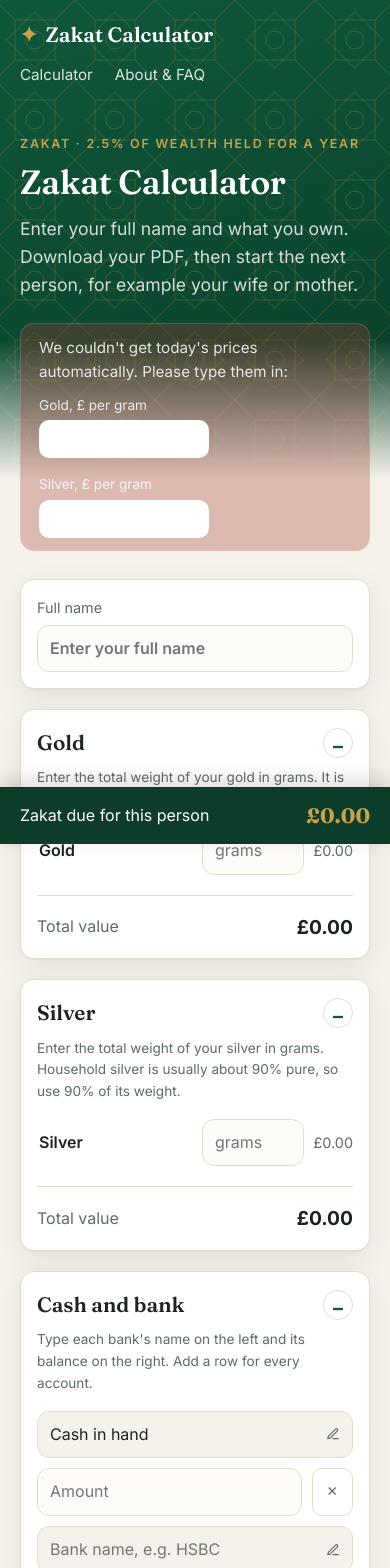
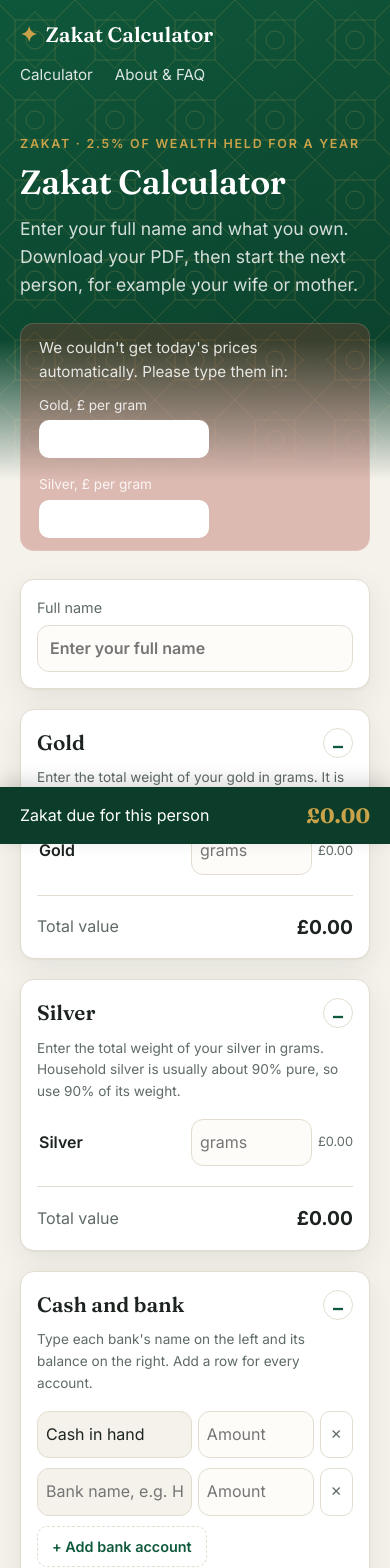
Before and after one commit to Nuhel11/zakat-next, a Next.js app: page / in a window 390 px wide. Shown: the top 1568 px of the page. Built offline with nearby package versions, Linux system fonts and the light colour scheme; no server answers.

Commit message:
Some changes for mobile version

```diff
--- a/src/app/globals.css
+++ b/src/app/globals.css
@@ -924,20 +924,76 @@ h1 {
     border-radius: 14px;
   }
 
-  .row {
-    flex-wrap: wrap;
+  .total {
+    font-size: 2.3rem;
   }
 
-  .row-label {
-    flex: 1 1 100%;
+  /* Keep each row on ONE line: name, amount, ✕ */
+  .row {
+    flex-wrap: nowrap;
+    gap: 6px;
+  }
+
+  .row-label,
+  .row-fixed-label {
+    flex: 1.4 1 0;
+    min-width: 0;
+  }
+
+  .row-value {
+    flex: 1 1 0;
+    min-width: 0;
+  }
+
+  .row input {
+    padding: 10px 8px;
+  }
+
+  /* No pencil icon on phones, to save room */
+  .row input.row-label {
+    background-image: none;
+    padding-right: 8px;
+  }
+
+  .remove {
+    flex-shrink: 0;
+    padding: 6px 10px;
   }
 
   .row-worth {
+    flex-shrink: 0;
     min-width: 0;
+    font-size: 0.8rem;
   }
 
-  .total {
-    font-size: 2.3rem;
+  .rate-tag {
+    flex-shrink: 0;
+    width: 44px;
+  }
+
+  /* Banks inside Credit cards / Bank loans */
+  .row-group {
+    padding: 10px 8px;
+  }
+
+  .sub-row {
+    padding-left: 8px;
+  }
+
+  .add-sub {
+    margin-left: 8px;
+  }
+
+  /* Hide the up/down arrows in number boxes */
+  .row input[type="number"] {
+    -moz-appearance: textfield;
+    appearance: textfield;
+  }
+
+  .row input[type="number"]::-webkit-inner-spin-button,
+  .row input[type="number"]::-webkit-outer-spin-button {
+    -webkit-appearance: none;
+    margin: 0;
   }
 
   /* 16px stops iPhones zooming in when you tap a box */
```
